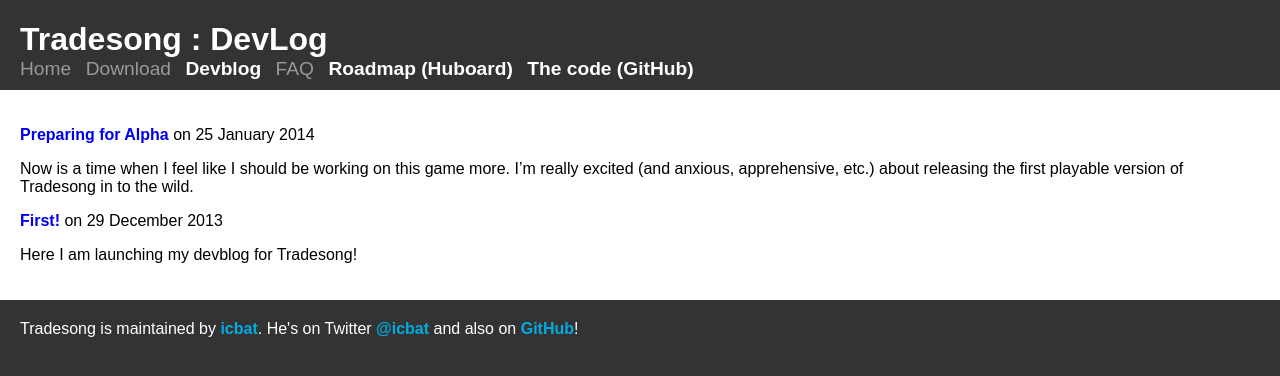
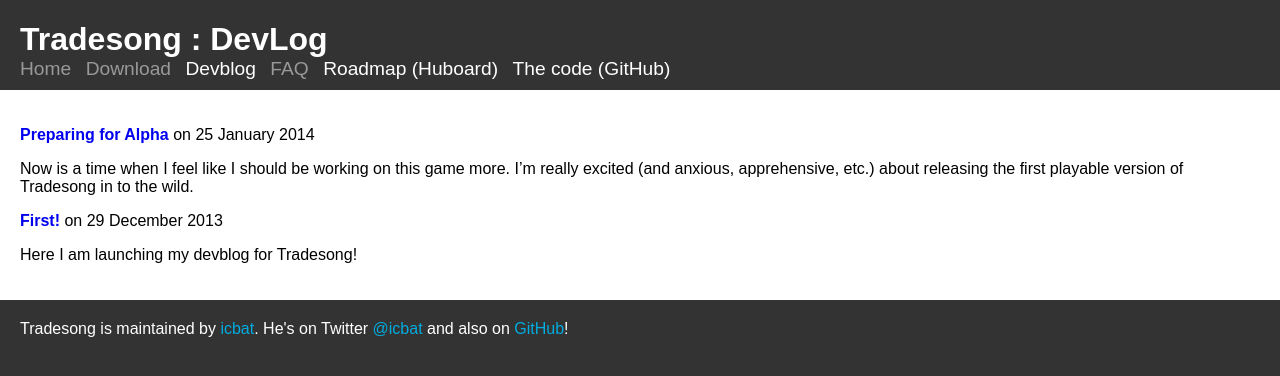
Before and after one commit to icbat/tradesong, a Jekyll site: the page built from index.markdown, in a window 1280 px wide. Shown: the top 376 px of the page. Built offline with Jekyll 4.4.1, drawn with Linux system fonts in a browser that asks for light colours.

Commit message:
Moving the bolding to a place that makes sense

```diff
--- a/stylesheets/stylesheet.css
+++ b/stylesheets/stylesheet.css
@@ -5,7 +5,6 @@
 }
 
 a {
-	font-weight: bold;
 	text-decoration: none;
 }
 
@@ -54,6 +53,10 @@
 	background: #fff;
 }
 
+.content a {
+	font-weight: bold;
+}
+
 .navHeader {
 	padding: 0;
 }
```
